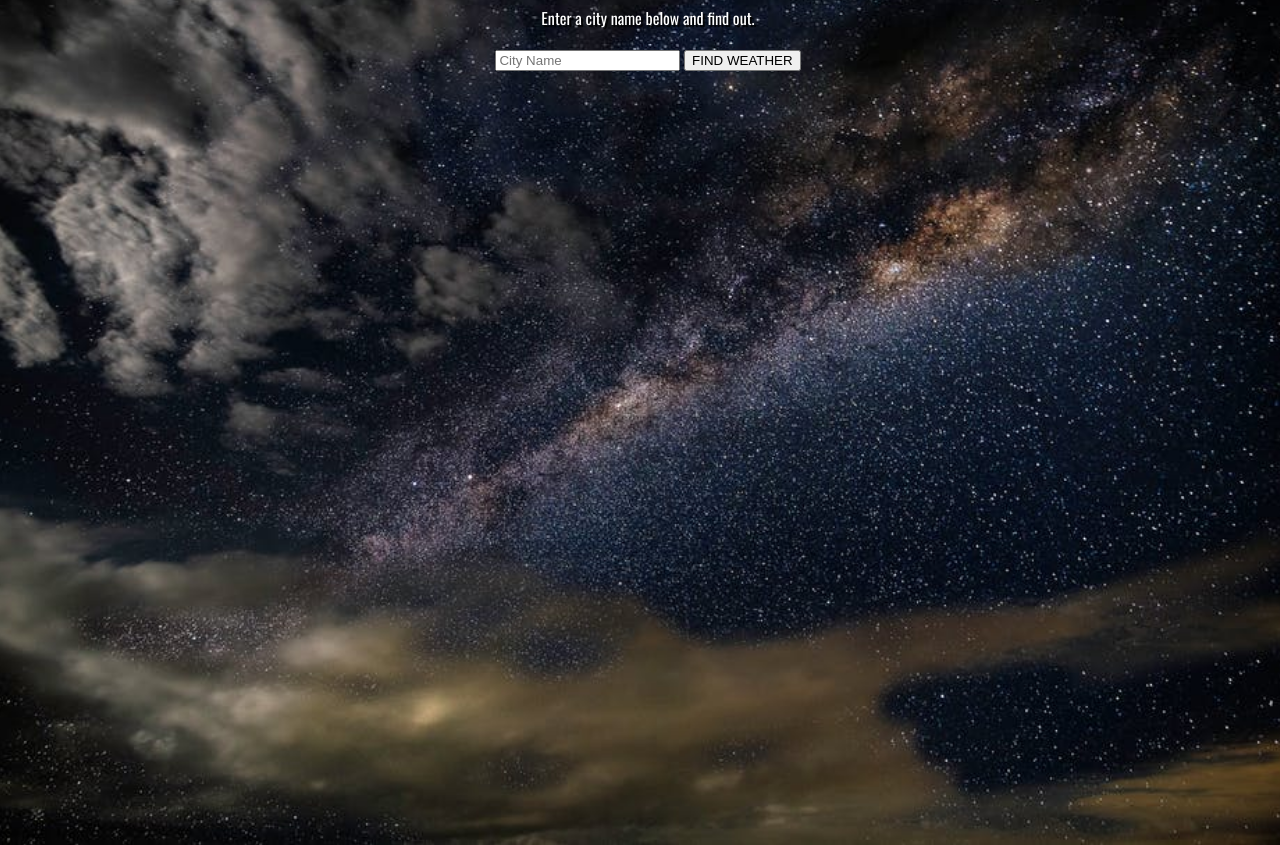
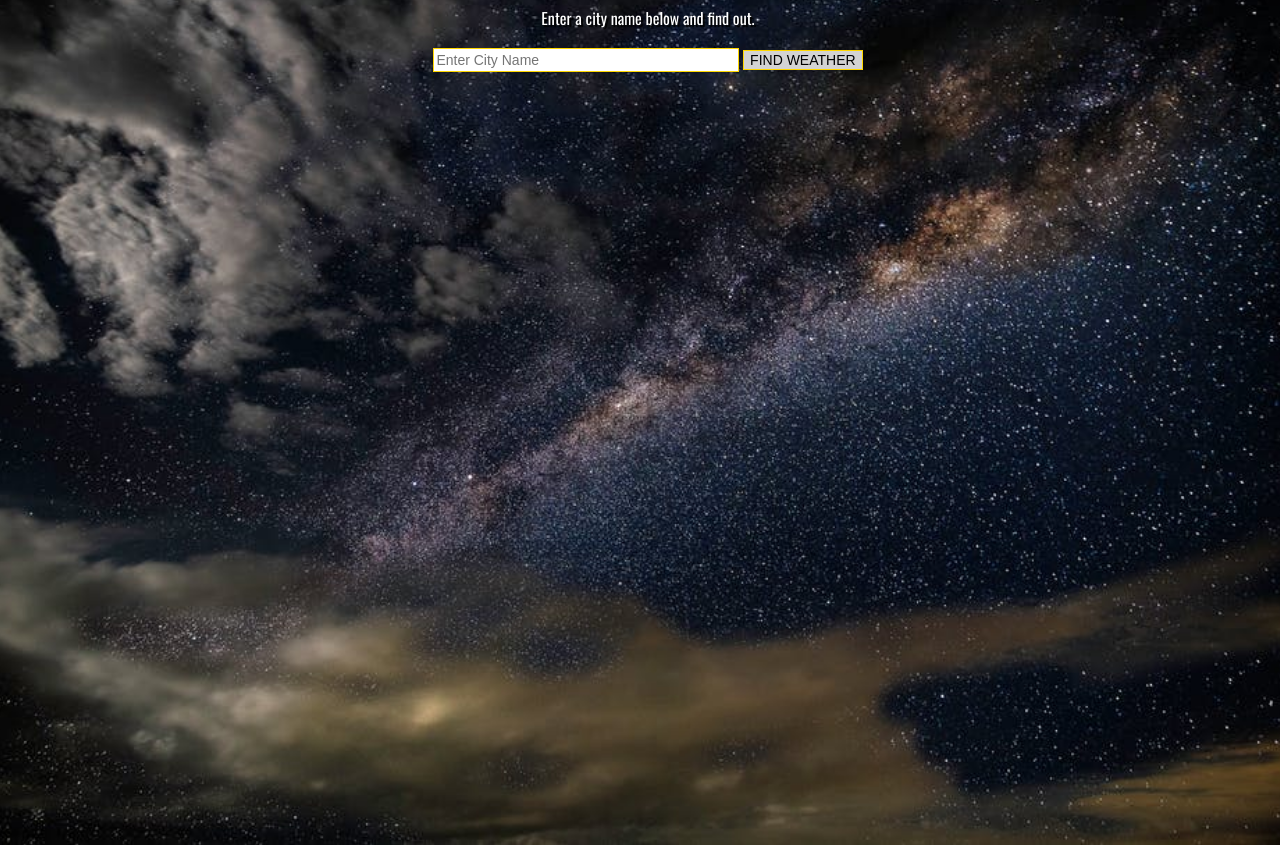
Before and after one commit to orlandolee9713/orlandolee9713.github.io, a plain HTML site: page index.html in a window 1280 px wide. Shown: the part 84-929 px from the top of the page. Drawn offline with nearby package versions, Linux system fonts and the light colour scheme.

Commit message:
updated weather_app

```diff
--- a/index.html
+++ b/index.html
@@ -17,7 +17,7 @@
       <p>Enter a city name below and find out.</p>
     <div id="searchDiv">
       <!-- input bar -->
-      <input class="search" type="text" id="input" placeholder="City Name">
+      <input class="search" type="text" id="input" placeholder="Enter City Name">
       <!-- search button -->
       <button class="search" id="search_button">FIND WEATHER</button>
     </div>
@@ -31,7 +31,6 @@
               <div id="description"></div>
               <div><img id="icon"></div>
           </div>
-          <hr>
           <!-- side details -->
             <div class="sideDetails" id="wind"></div>
             <div class="sideDetails" id="humidity"></div>
--- a/style.css
+++ b/style.css
@@ -9,9 +9,8 @@ body{
   text-align: center;
   height: 900px;
   width: 100%;
-
 }
-#weatherDiv{
+/* #weatherDiv{
   background-color: rgba(0, 0, 0, 0.25);
   box-shadow: 1px 1px 1px 5px;
   padding: 50px;
@@ -23,7 +22,28 @@ body{
   margin: 5px;
   font-size: 42px;
   font-family: 'Titillium Web', sans-serif;
-}
+} */
+/* Cannot get above code to work at all */
 h1{
   text-transform: capitalize;
 }
+input{
+  width: 300px;
+  height: 20px;
+  text-align: left;
+  font-size: 14px;
+  border: 1px solid gold;
+  background: white;
+  color: black;
+}
+#search_button{
+  /* width: 20px; */
+  height: 20px;
+  border: 1px solid gold;
+  color: black;
+  background: lightgray;
+  font-size: 14px;
+}
+.search:hover{
+  cursor: pointer;
+}
```
Also changed, not shown: app.js (+4 -5 lines).
